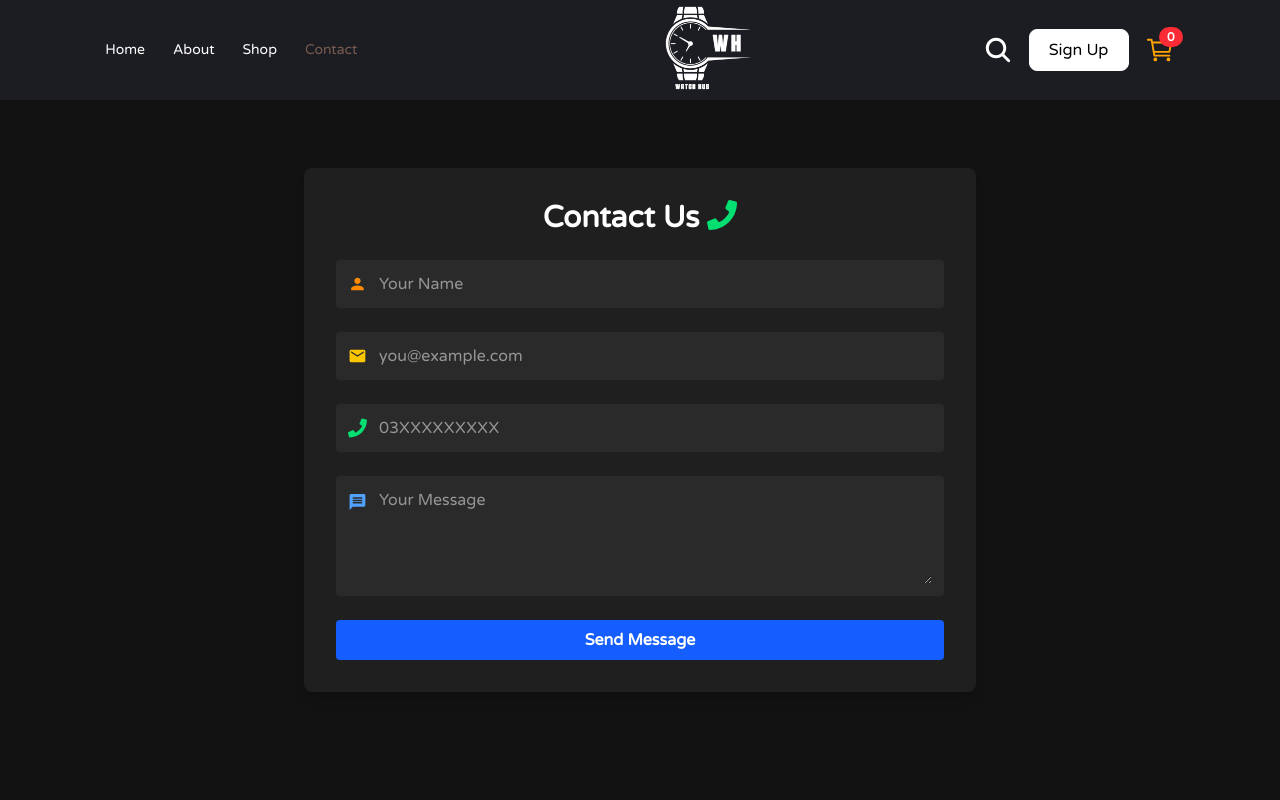
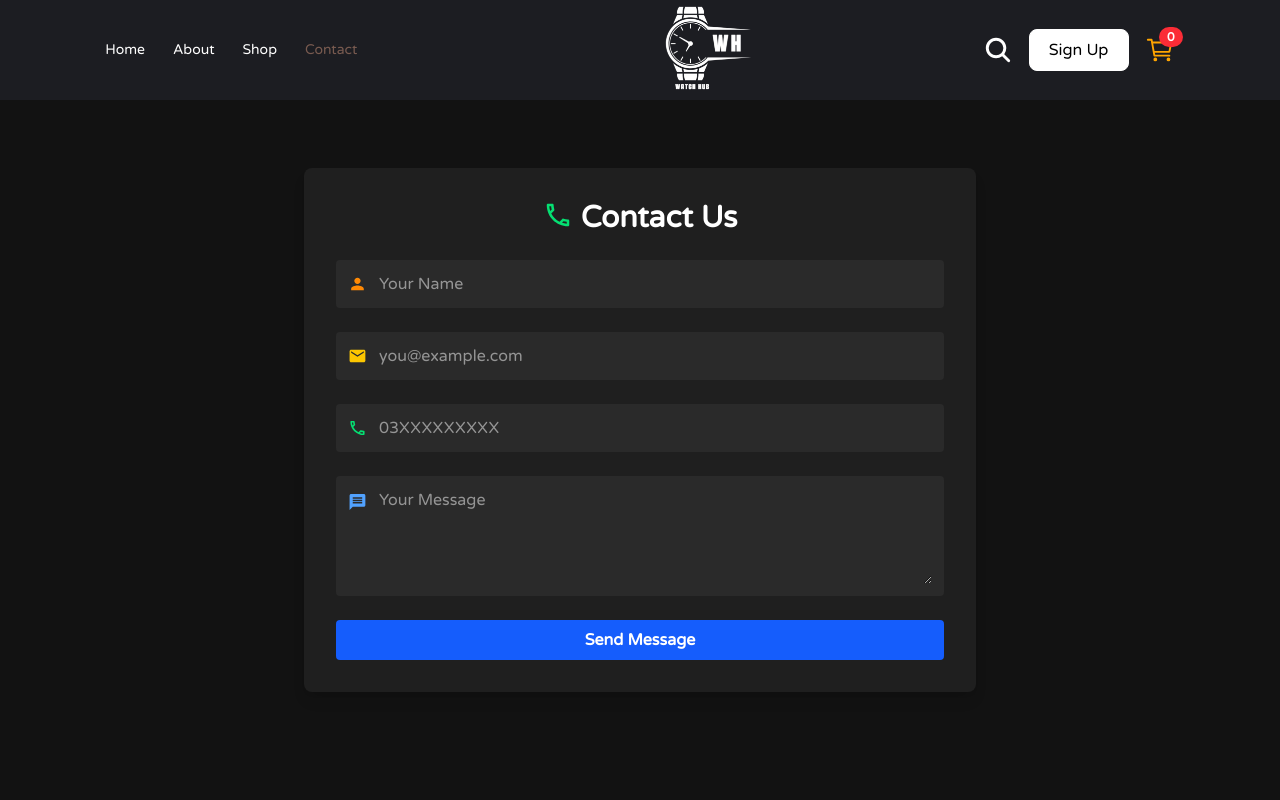
Before and after one commit to Zeeshan-Siddiqui123/MERN-Stack-Project, a React (Vite) app in the folder client/: page /contact in a window 1280 px wide. Shown: the top 800 px of the page. Built offline with nearby package versions, Linux system fonts and the light colour scheme.

Commit message:
commit changes

```diff
--- a/client/src/screens/Contact.jsx
+++ b/client/src/screens/Contact.jsx
@@ -1,7 +1,6 @@
 import React, { useState } from 'react';
 import { message } from 'antd';
-import { MdEmail, MdPerson, MdMessage } from 'react-icons/md';
-import { FaPhone } from 'react-icons/fa';
+import { MdEmail, MdPerson, MdMessage, MdOutlinePhone } from 'react-icons/md';
 import axios from 'axios';
 
 const Contact = () => {
@@ -28,13 +27,13 @@ const Contact = () => {
     <div className="min-h-screen bg-[#121212] text-white p-6 ">
       <div className="max-w-2xl mx-auto bg-[#1f1f1f] rounded-lg shadow-lg p-8 mt-36">
         <div className='flex  gap-2 justify-center'>
-
+          <div>
+            <MdOutlinePhone className=" text-green-400" size={30}/>
+          </div>
           <div>
             <h2 className="text-3xl font-bold mb-6 text-center"> Contact Us</h2>
           </div>
-          <div>
-            <FaPhone className=" text-green-400" size={30}/>
-          </div>
+
         </div>
         <form onSubmit={handleSubmit} className="space-y-6">
           <div className="flex items-center bg-[#2a2a2a] p-3 rounded">
@@ -64,7 +63,7 @@ const Contact = () => {
           </div>
 
           <div className="flex items-center bg-[#2a2a2a] p-3 rounded">
-            <FaPhone className="text-xl mr-3 text-green-400" />
+            <MdOutlinePhone className="text-xl mr-3 text-green-400" />
             <input
               type="text"
               name="phone"
```
